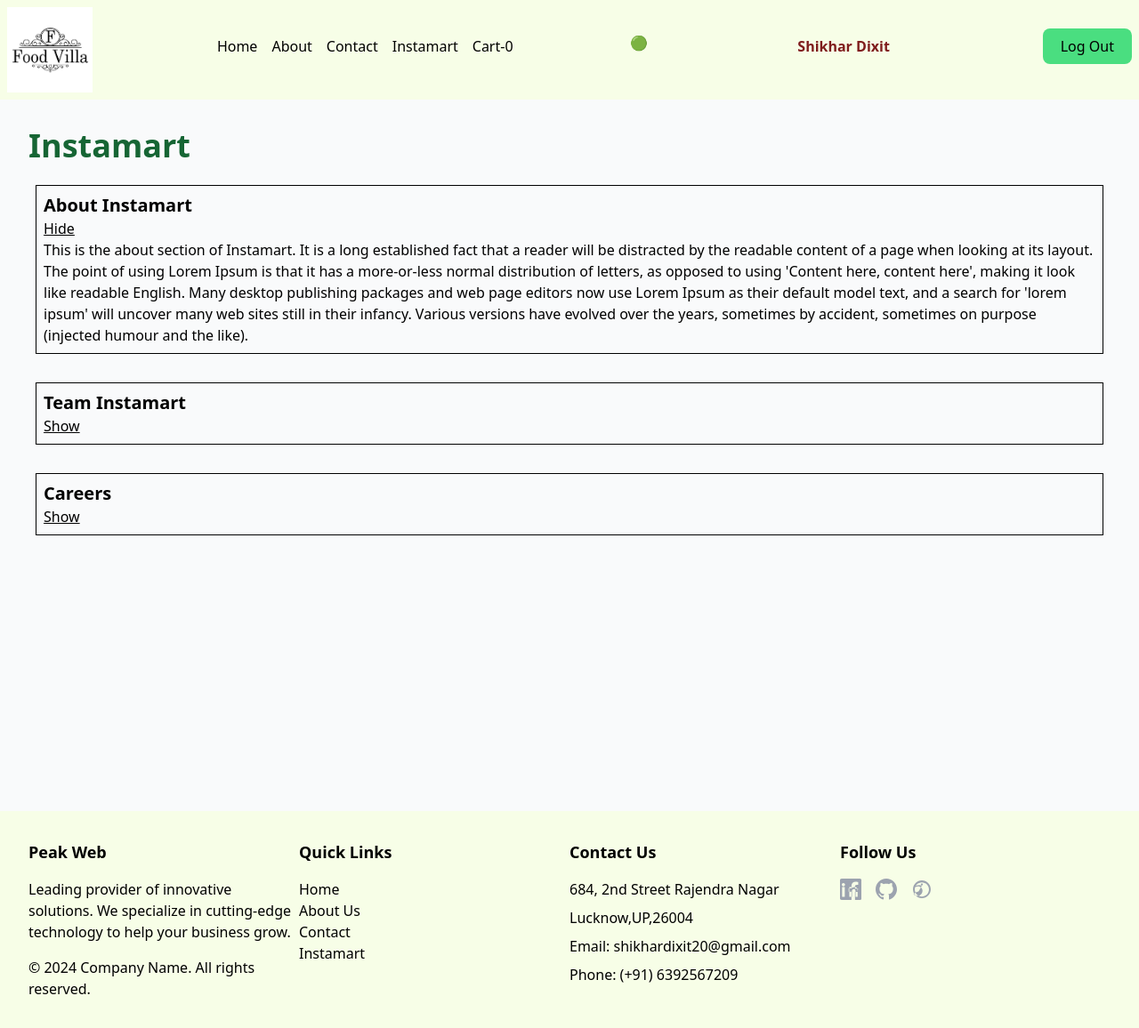
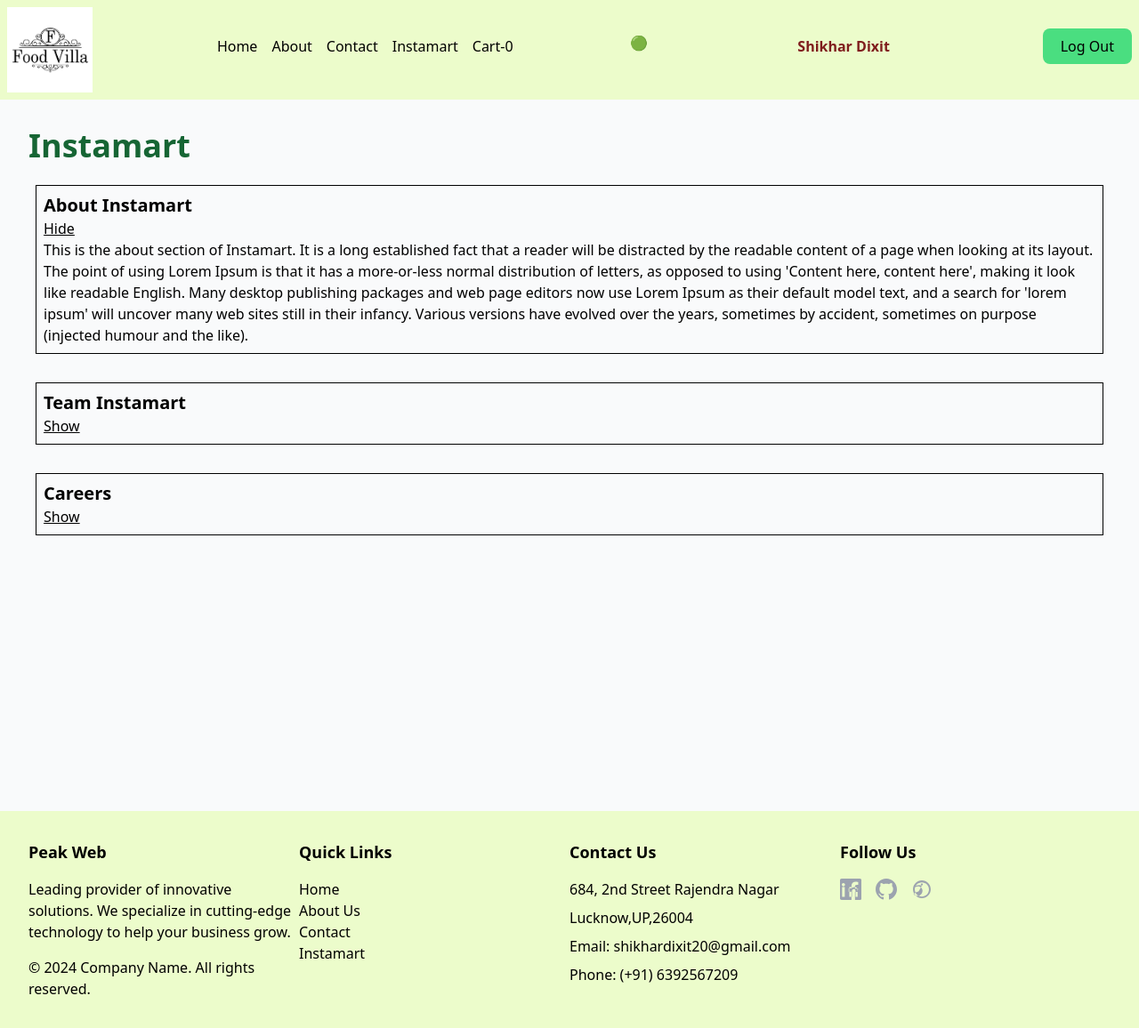
Before and after one commit to shikhar66/Food-Ordering-Website, a React (Vite) app: page /instamart in a window 1280 px wide. Shown: the whole page at 89% size. Built offline with nearby package versions, Linux system fonts and the light colour scheme.

Commit message:
header and footer color update and tab name update

```diff
--- a/index.html
+++ b/index.html
@@ -3,7 +3,7 @@
 <head>
     <meta charset="UTF-8">
     <meta name="viewport" content="width=device-width, initial-scale=1.0">
-    <title>Namaste</title>
+    <title>Food Villa</title>
     <link rel="icon" type="image/png" href="./src/assets/img/fevicon.png">
     <link rel="stylesheet" href="index.css">
 
--- a/src/components/Footer.js
+++ b/src/components/Footer.js
@@ -1,7 +1,7 @@
 import { Link } from "react-router-dom";
 const Footer = () => {
     return (
-      <footer className="bg-lime-50 py-8">
+      <footer className="bg-lime-100 py-8">
       <div className="container mx-auto px-6 lg:px-8">
         <div className="flex flex-wrap justify-between">
           {/* Company Info */}
--- a/src/components/Header.js
+++ b/src/components/Header.js
@@ -30,7 +30,7 @@ const Header = () => {
   const isOnline = useOnline();
 
     return (
-      <div className="flex justify-between bg-lime-50 shadow-lg  ">
+      <div className="flex justify-between bg-lime-100 shadow-lg  z-10 ">
         <Title />
         <div className="nav-items">
           <ul className="flex py-10">
```
